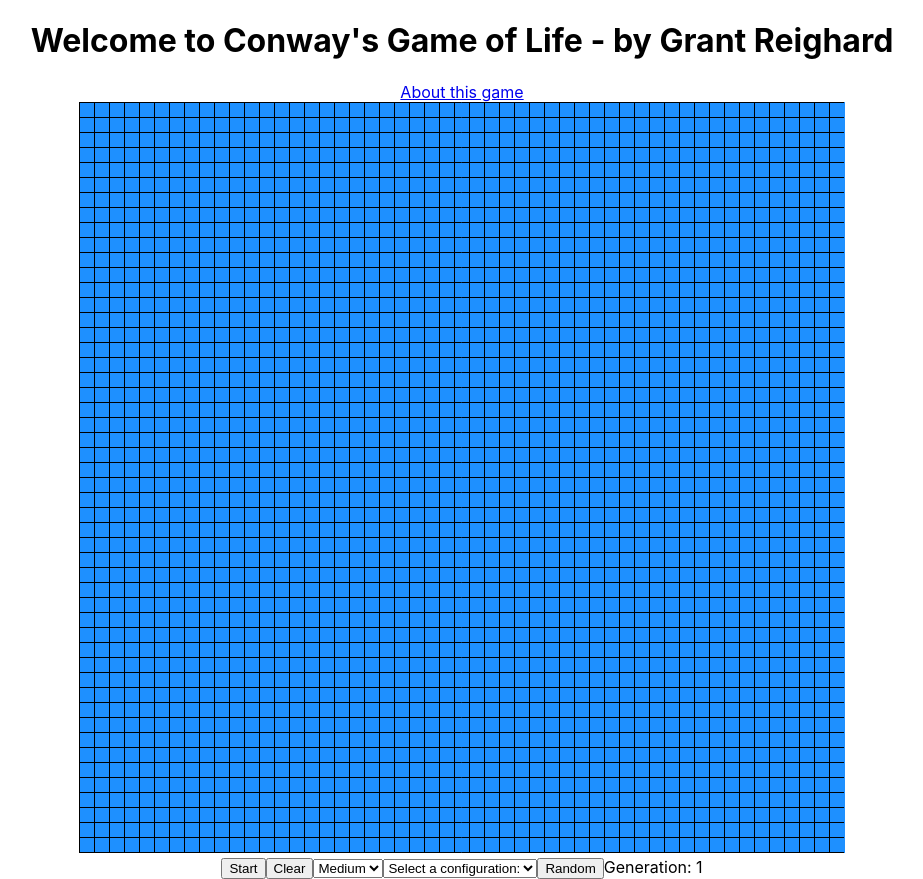
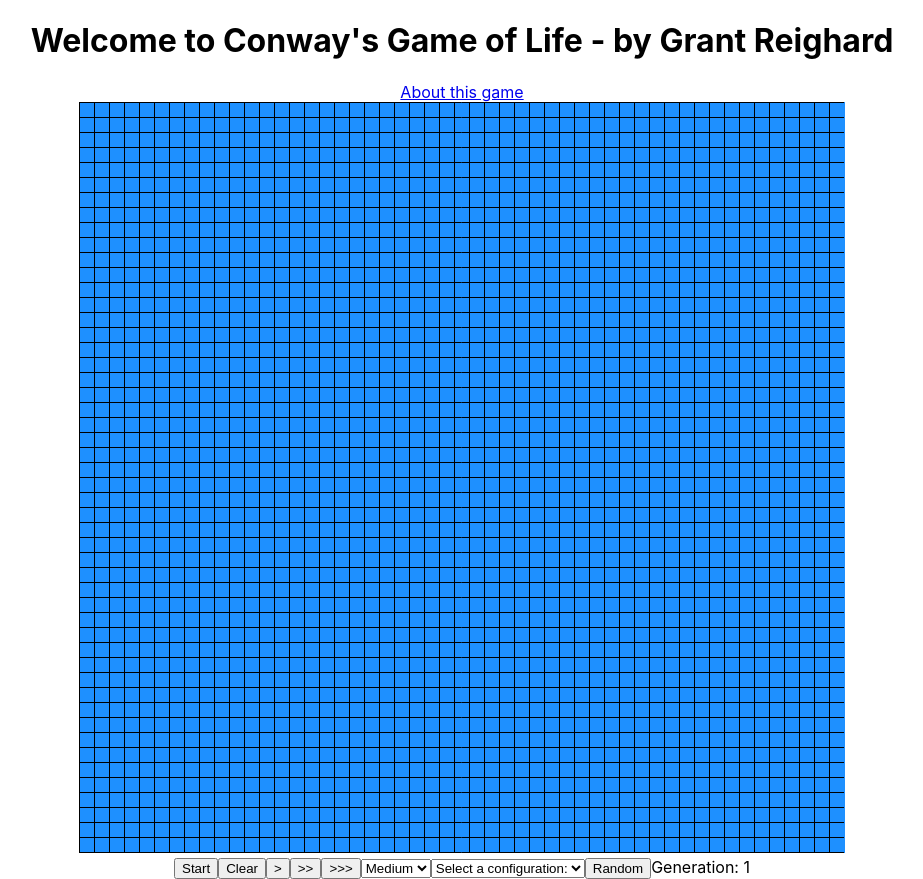
Before and after one commit to bloominstituteoftechnology/CS-Build-Week-1, a React (Create React App) app in the folder game/: page / in a window 1280 px wide. Shown: the whole page, without its empty margins (178-1101 px from the left). Built offline with nearby package versions, Linux system fonts and the light colour scheme.

Commit message:
Got speed buttons working.

```diff
--- a/game/src/components/Game.js
+++ b/game/src/components/Game.js
@@ -32,7 +32,7 @@ class Game extends React.Component {
             continueAnimating: false,
             cycle: 'A',
             buttonTag: 'Start',
-            speed: 1000,
+            speed: 200,
             boardSize: "medium",
             numX: 50,
             numY: 50,
@@ -121,7 +121,7 @@ class Game extends React.Component {
     onAnimFrame = (timestamp) => {
         if (this.state.cycle === 'A') {
             if (this.state.continueAnimating === true) {
-                myReq = requestAnimationFrame((timestamp) => {myInt = setInterval(() => {this.onAnimFrame(timestamp)}, 500)});
+                myReq = requestAnimationFrame((timestamp) => {myInt = setTimeout(() => {this.onAnimFrame(timestamp)}, this.state.speed)});
 
                 const canvas = this.refs.canvas;
                 const context = canvas.getContext('2d');
@@ -210,7 +210,7 @@ class Game extends React.Component {
             }
         } else {
             if (this.state.continueAnimating === true) {
-                myReq = requestAnimationFrame((timestamp) => {myInt = setInterval(() => {this.onAnimFrame(timestamp)}, 500)});
+                myReq = requestAnimationFrame((timestamp) => {myInt = setTimeout(() => {this.onAnimFrame(timestamp)}, this.state.speed)});
 
                 const canvas = this.refs.canvas;
                 const context = canvas.getContext('2d');
@@ -307,7 +307,7 @@ class Game extends React.Component {
             clearInterval(myInt);
         } else {
             this.setState({continueAnimating: true});
-            myReq = requestAnimationFrame((timestamp) => {myInt = setInterval(() => {this.onAnimFrame(timestamp)}, 500)});
+            myReq = requestAnimationFrame((timestamp) => {myInt = setTimeout(() => {this.onAnimFrame(timestamp)}, this.state.speed)});
         }
         if (this.state.buttonTag === 'Start') {
             this.setState({buttonTag: 'Stop'});
@@ -334,7 +334,7 @@ class Game extends React.Component {
         clearInterval(myInt);
         cancelAnimationFrame(myReq);
         if (this.state.continueAnimating) {
-            myReq = requestAnimationFrame((timestamp) => {myInt = setInterval(() => {this.onAnimFrame(timestamp)}, 500)});
+            myReq = requestAnimationFrame((timestamp) => {myInt = setTimeout(() => {this.onAnimFrame(timestamp)}, this.state.speed)});
         }
     }
 
@@ -430,9 +430,9 @@ class Game extends React.Component {
                 <div>
                     <button onClick={this.toggleButton}>{this.state.buttonTag}</button>
                     <button onClick={this.clearGrid}>Clear</button>
-                    {/* <button onClick={() => this.changeSpeed(2000)}>></button>
-                    <button onClick={() => this.changeSpeed(1000)}>>></button>
-                    <button onClick={() => this.changeSpeed(500)}>>>></button> */}
+                    <button onClick={() => this.changeSpeed(800)}>></button>
+                    <button onClick={() => this.changeSpeed(200)}>>></button>
+                    <button onClick={() => this.changeSpeed(50)}>>>></button>
                     <select value={this.state.boardSize} onChange={(e) => this.changeBoardSize(e.target.value)}>
                         <option value="small">Small</option>
                         <option selected value="medium">Medium</option>
```
